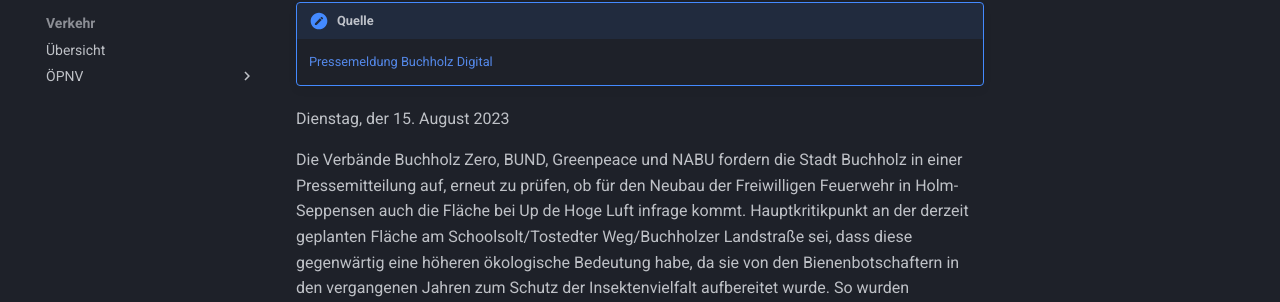
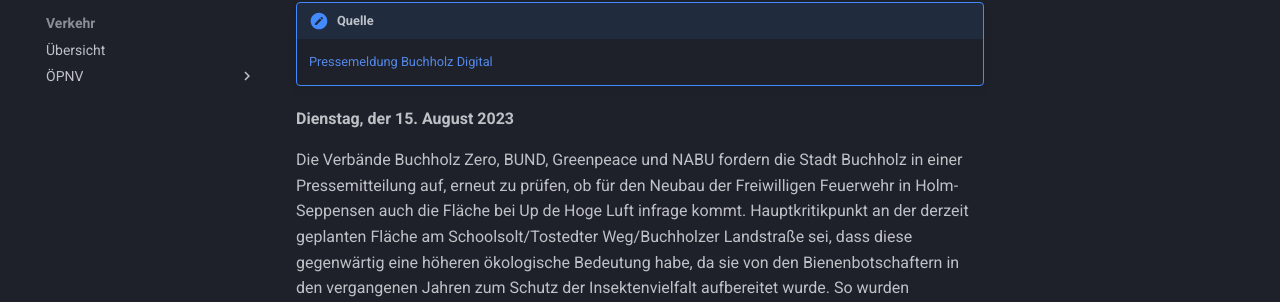
Before and after one commit to jpfauatwork/Holm-Seppensen, an MkDocs documentation site: the page built from docs/ticker.md, in a window 1280 px wide and 900 px high, scrolled down 1085 px. Shown: the part 148-450 px from the top of the window. Built offline with MkDocs 1.6.1 and Material for MkDocs 9.7.7, drawn with Linux system fonts in a browser that asks for light colours; comment, search, counter and statistics services are not loaded.

Commit message:
fix ticket date font weight

```diff
--- a/docs/ticker.md
+++ b/docs/ticker.md
@@ -35,7 +35,7 @@ Buchholz Digital kündigt an, dass mit dem Anschluss des letzten Ausbaugebiets "
 
     [Pressemeldung Buchholz Digital](https://buchholz-digital.de/news-88/holm-seppensen-sued-ausbau-gestartet.html)
 
-Dienstag, der 15. August 2023
+**Dienstag, der 15. August 2023**
 
 Die Verbände Buchholz Zero, BUND, Greenpeace und NABU fordern die Stadt Buchholz in einer Pressemitteilung auf, erneut zu prüfen, ob für den Neubau der Freiwilligen Feuerwehr in Holm-Seppensen auch die Fläche bei Up de Hoge Luft infrage kommt. Hauptkritikpunkt an der derzeit geplanten Fläche am Schoolsolt/Tostedter Weg/Buchholzer Landstraße sei, dass diese gegenwärtig eine höheren ökologische Bedeutung habe, da sie von den Bienenbotschaftern in den vergangenen Jahren zum Schutz der Insektenvielfalt aufbereitet wurde. So wurden Wildwiesen angelegt und auch ein Insektenhotel errichtet.
 
```
